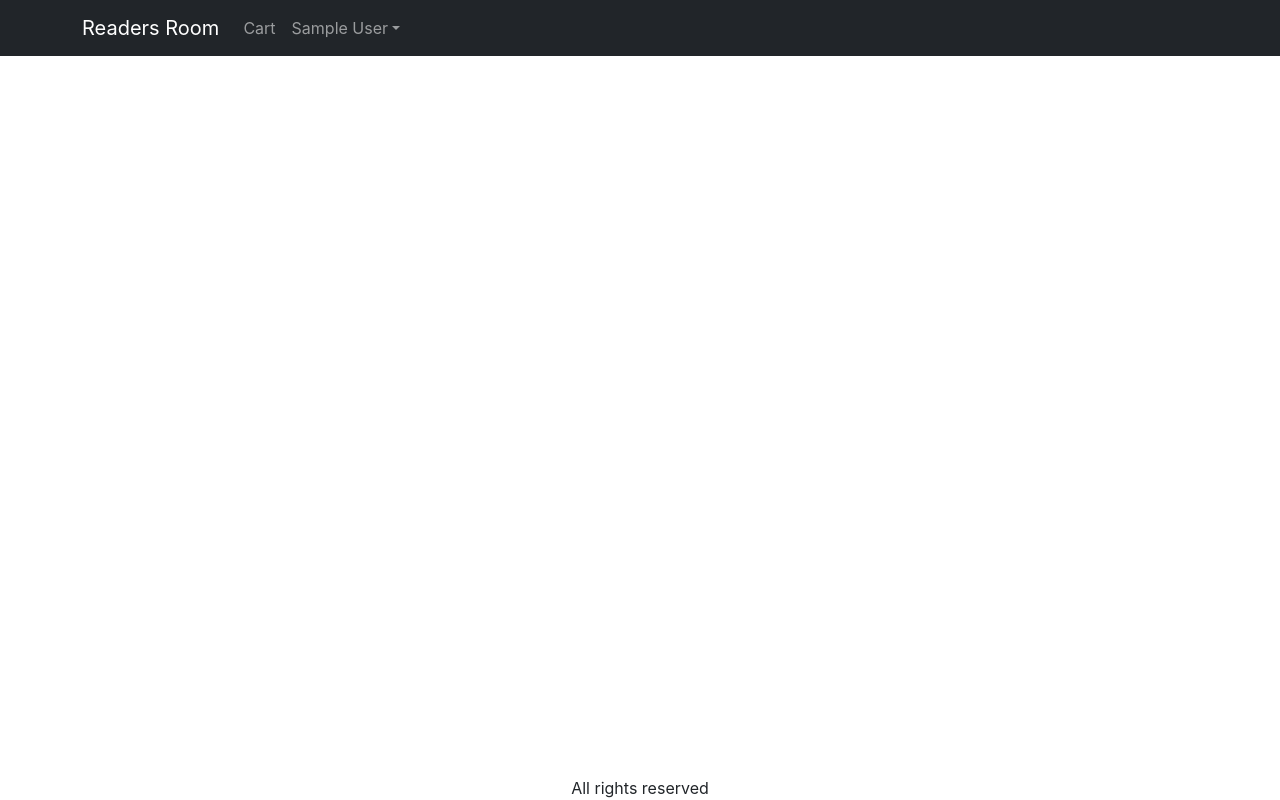
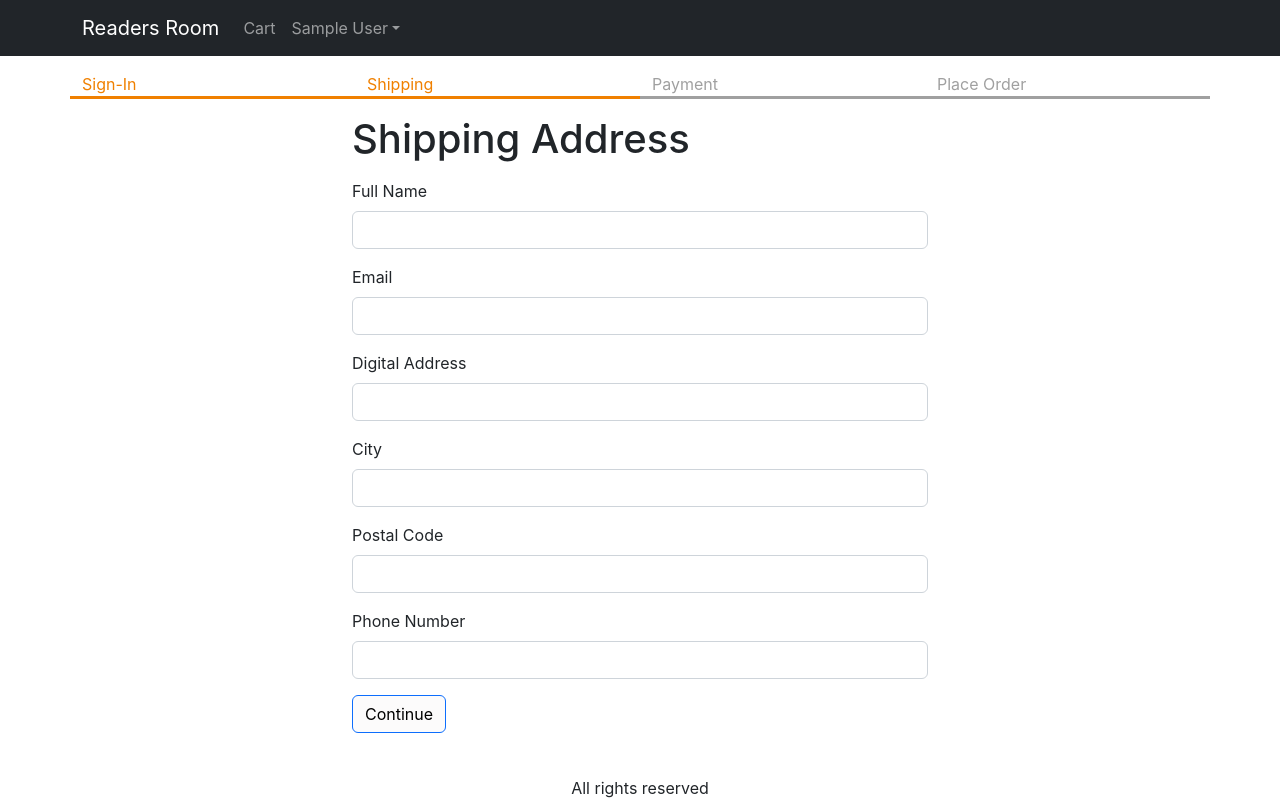
Before and after one commit to William-Okae/ebooks, a React (Create React App) app in the folder frontend/: page /shipping in a window 1280 px wide. Built offline with nearby package versions, Linux system fonts and the light colour scheme; sample sign-in values are in the browser's storage.

Commit message:
Create-Shipping-Screen

```diff
--- a/frontend/src/App.js
+++ b/frontend/src/App.js
@@ -14,6 +14,7 @@ import { Link } from "react-router-dom";
 import CartScreen from "./screens/CartScreen";
 import SigninScreen from "./screens/SigninScreen";
 import { ToastContainer } from "react-toastify";
+import ShippingAddressScreen from "./screens/ShippingAddressScreen";
 
 function App() {
   const { state, dispatch: ctxDispatch } = useContext(Store);
@@ -22,6 +23,7 @@ function App() {
   const signoutHandler = () => {
     ctxDispatch({ type: 'USER_SIGNOUT' });
     localStorage.removeItem('userInfo');
+    localStorage.removeItem('shippingAddress');
   };
   return (
     <BrowserRouter>
@@ -74,6 +76,10 @@ function App() {
               <Route path="/product/:slug" element={<ProductScreen />} />
               <Route path="/cart" element={<CartScreen />} />
               <Route path="/signin" element={<SigninScreen />} />
+              <Route
+                path="/shipping"
+                element={<ShippingAddressScreen />}
+              ></Route>
               <Route path="/" element={<HomeScreen />} />
             </Routes>
           </Container>
--- a/frontend/src/Store.js
+++ b/frontend/src/Store.js
@@ -8,6 +8,9 @@ const initialState = {
   : null,
 
   cart: {
+    shippingAddress: localStorage.getItem('shippingAddress')
+      ? JSON.parse(localStorage.getItem('shippingAddress'))
+      : {},
     cartItems: localStorage.getItem('cartItems')
       ? JSON.parse(localStorage.getItem('cartItems'))
       : [],
@@ -42,9 +45,18 @@ function reducer(state, action) {
         ...state,
         userInfo: null,
       };
+      case 'SAVE_SHIPPING_ADDRESS':
+      return {
+        ...state,
+        cart: {
+          ...state.cart,
+          shippingAddress: action.payload,
+        },
+      };
     default:
       return state;
   }
+
 }
 
 export function StoreProvider(props) {
--- /dev/null
+++ b/frontend/src/components/CheckoutSteps.js
@@ -0,0 +1,14 @@
+import React from 'react';
+import Row from 'react-bootstrap/Row';
+import Col from 'react-bootstrap/Col';
+
+export default function CheckoutSteps(props) {
+  return (
+    <Row className="checkout-steps">
+      <Col className={props.step1 ? 'active' : ''}>Sign-In</Col>
+      <Col className={props.step2 ? 'active' : ''}>Shipping</Col>
+      <Col className={props.step3 ? 'active' : ''}>Payment</Col>
+      <Col className={props.step4 ? 'active' : ''}>Place Order</Col>
+    </Row>
+  );
+}
--- a/frontend/src/index.css
+++ b/frontend/src/index.css
@@ -47,3 +47,11 @@ main {
 .small-container {
   max-width: 600px;
 }
+.checkout-steps > div {
+  border-bottom: 0.2rem solid #a0a0a0;
+  color: #a0a0a0;
+}
+.checkout-steps > div.active {
+  border-bottom: 0.2rem solid #f08000;
+  color: #f08000;
+}
--- /dev/null
+++ b/frontend/src/screens/ShippingAddressScreen.js
@@ -0,0 +1,122 @@
+import React, { useContext, useEffect, useState } from 'react';
+import { Helmet } from 'react-helmet-async';
+import Form from 'react-bootstrap/Form';
+import Button from 'react-bootstrap/Button';
+import { useNavigate } from 'react-router-dom';
+import { Store } from '../Store';
+import CheckoutSteps from '../components/CheckoutSteps';
+
+export default function ShippingAddressScreen() {
+  const navigate = useNavigate();
+  const { state, dispatch: ctxDispatch } = useContext(Store);
+  const {
+    userInfo,
+    cart: { shippingAddress },
+  } = state;
+  const [fullName, setFullName] = useState(shippingAddress.fullName || '');
+  const [email, setEmail] = useState(shippingAddress.email || '');
+  const [address, setAddress] = useState(shippingAddress.address || '');
+  const [city, setCity] = useState(shippingAddress.city || '');
+  const [postalCode, setPostalCode] = useState(
+    shippingAddress.postalCode || ''
+  );
+  useEffect(() => {
+    if (!userInfo) {
+      navigate('/signin?redirect=/shipping');
+    }
+  }, [userInfo, navigate]);
+  const [phone, setPhone] = useState(shippingAddress.phone || '');
+  const submitHandler = (e) => {
+    e.preventDefault();
+    ctxDispatch({
+      type: 'SAVE_SHIPPING_ADDRESS',
+      payload: {
+        fullName,
+        email,
+        address,
+        city,
+        postalCode,
+        phone,
+      },
+    });
+    localStorage.setItem(
+      'shippingAddress',
+      JSON.stringify({
+        fullName,
+        email,
+        address,
+        city,
+        postalCode,
+        phone,
+      })
+    );
+    navigate('/payment');
+  };
+  return (
+    <div>
+      <Helmet>
+        <title>Shipping Address</title>
+      </Helmet>
+
+      <CheckoutSteps step1 step2></CheckoutSteps>
+      <div className="container small-container">
+        <h1 className="my-3">Shipping Address</h1>
+        <Form onSubmit={submitHandler}>
+          <Form.Group className="mb-3" controlId="fullName">
+            <Form.Label>Full Name</Form.Label>
+            <Form.Control
+              value={fullName}
+              onChange={(e) => setFullName(e.target.value)}
+              required
+            />
+          </Form.Group>
+          <Form.Group className="mb-3" controlId="email">
+            <Form.Label>Email</Form.Label>
+            <Form.Control
+              value={email}
+              onChange={(e) => setEmail(e.target.value)}
+              required
+            />
+          </Form.Group>
+          <Form.Group className="mb-3" controlId="address">
+            <Form.Label>Digital Address</Form.Label>
+            <Form.Control
+              value={address}
+              onChange={(e) => setAddress(e.target.value)}
+              required
+            />
+          </Form.Group>
+          <Form.Group className="mb-3" controlId="city">
+            <Form.Label>City</Form.Label>
+            <Form.Control
+              value={city}
+              onChange={(e) => setCity(e.target.value)}
+              required
+            />
+          </Form.Group>
+          <Form.Group className="mb-3" controlId="postalCode">
+            <Form.Label>Postal Code</Form.Label>
+            <Form.Control
+              value={postalCode}
+              onChange={(e) => setPostalCode(e.target.value)}
+              required
+            />
+          </Form.Group>
+          <Form.Group className="mb-3" controlId="phone">
+            <Form.Label>Phone Number</Form.Label>
+            <Form.Control
+              value={phone}
+              onChange={(e) => setPhone(e.target.value)}
+              required
+            />
+          </Form.Group>
+          <div className="mb-3">
+            <Button variant="primary" type="submit">
+              Continue
+            </Button>
+          </div>
+        </Form>
+      </div>
+    </div>
+  );
+}
```
Also changed, not shown: 1 other file (tests, documents, lock files or other folders).
